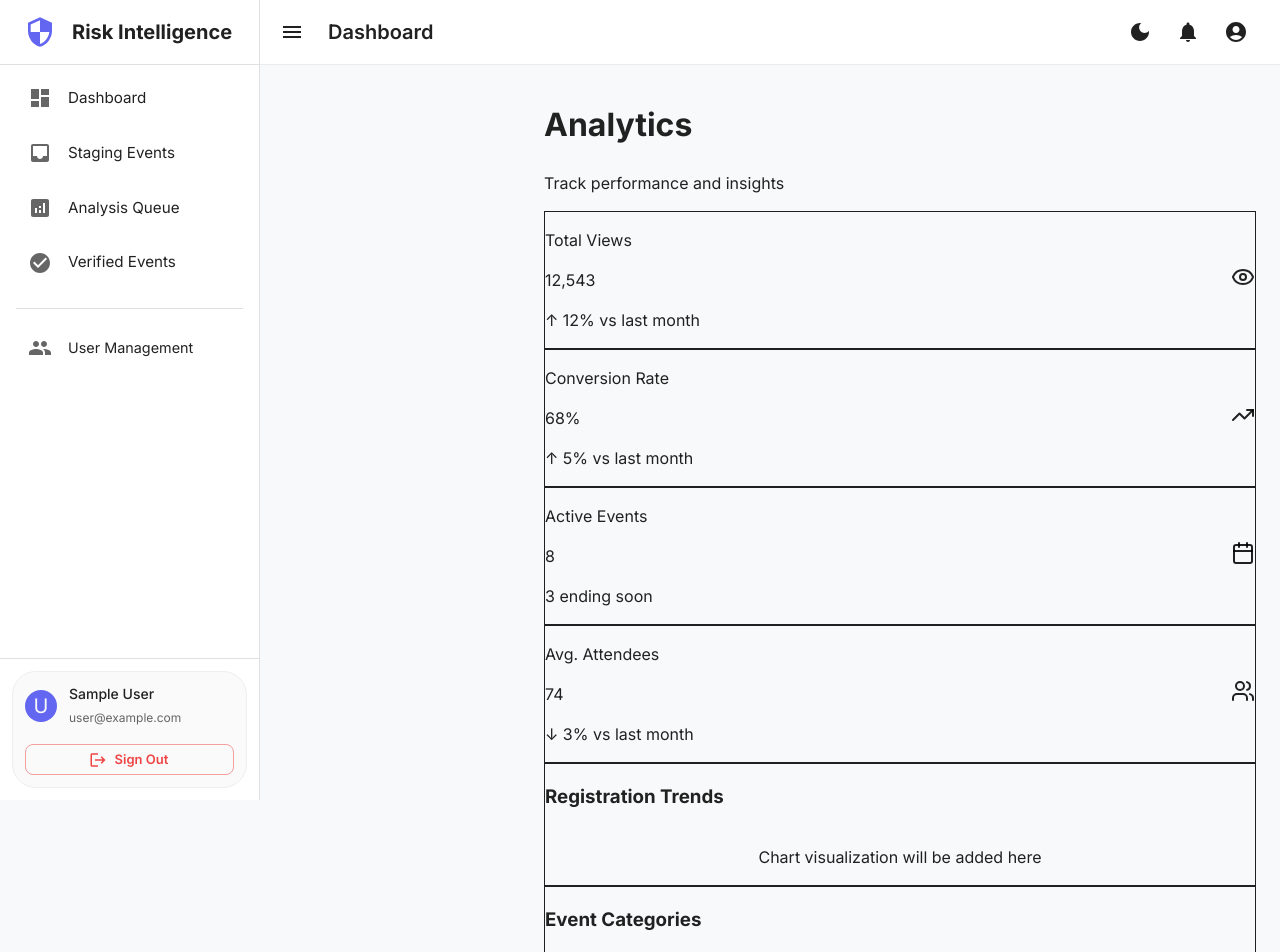
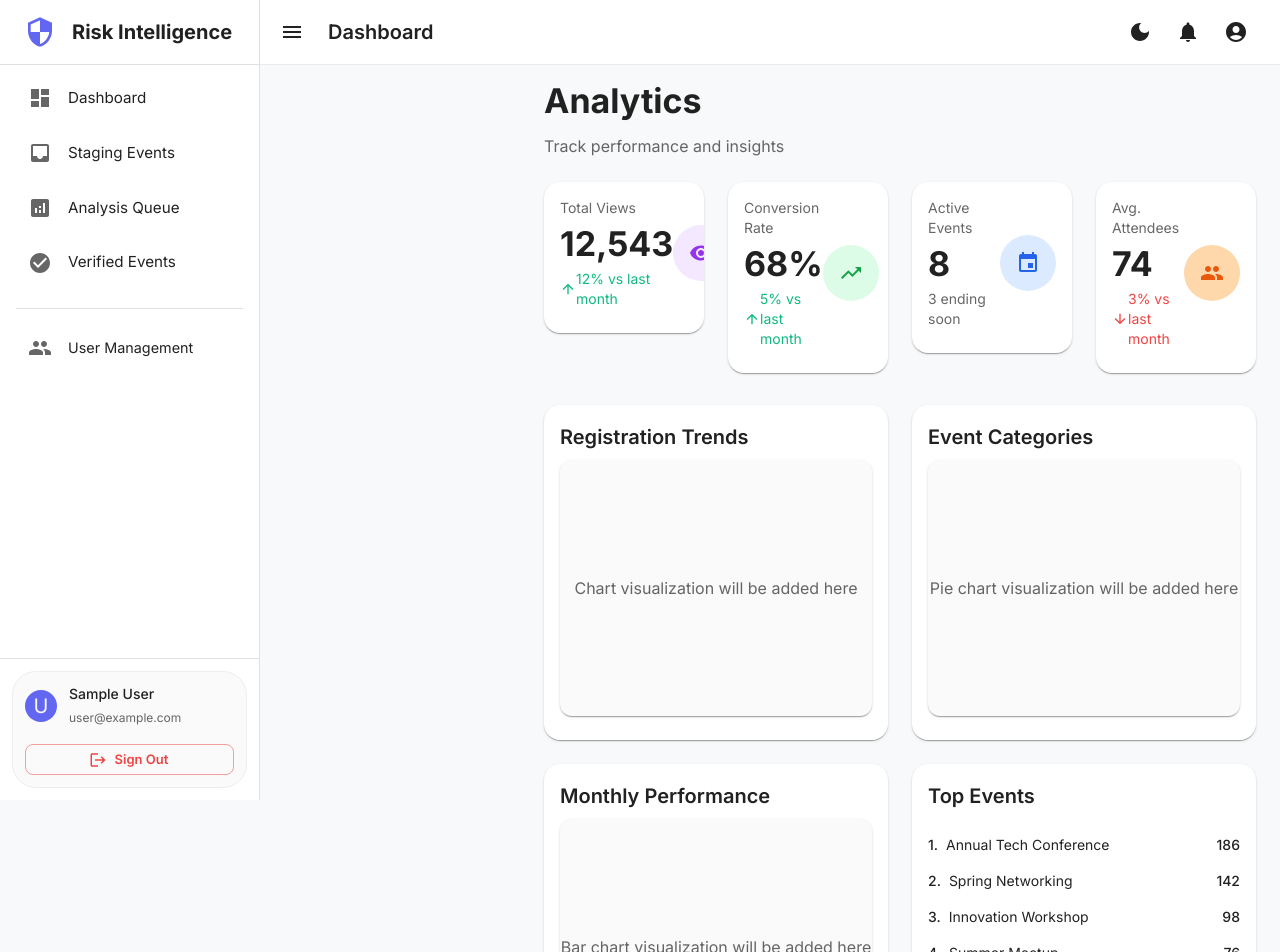
Before and after one commit to arcticMV/frf-event-hub, a Next.js app: page /dashboard/analytics in a window 1280 px wide. Shown: the top 952 px of the page. Built offline with nearby package versions, Linux system fonts and the light colour scheme; no server answers; the database is empty; sample sign-in values are in the browser's storage.

Commit message:
1 update 0110

```diff
--- a/src/app/dashboard/analytics/page.tsx
+++ b/src/app/dashboard/analytics/page.tsx
@@ -1,115 +1,243 @@
 'use client';
 
-import { TrendingUp, Users, Calendar, Eye } from 'lucide-react';
+import {
+  Box,
+  Typography,
+  Card,
+  CardContent,
+  Paper,
+  Avatar,
+  List,
+  ListItem,
+  ListItemText,
+} from '@mui/material';
+import Grid from '@mui/material/GridLegacy';
+import {
+  TrendingUp as TrendingUpIcon,
+  People as PeopleIcon,
+  Event as EventIcon,
+  Visibility as VisibilityIcon,
+  ArrowUpward as ArrowUpIcon,
+  ArrowDownward as ArrowDownIcon,
+} from '@mui/icons-material';
+
+const metrics = [
+  {
+    title: 'Total Views',
+    value: '12,543',
+    change: 12,
+    positive: true,
+    icon: VisibilityIcon,
+    color: 'purple',
+  },
+  {
+    title: 'Conversion Rate',
+    value: '68%',
+    change: 5,
+    positive: true,
+    icon: TrendingUpIcon,
+    color: 'green',
+  },
+  {
+    title: 'Active Events',
+    value: '8',
+    subtitle: '3 ending soon',
+    icon: EventIcon,
+    color: 'blue',
+  },
+  {
+    title: 'Avg. Attendees',
+    value: '74',
+    change: -3,
+    positive: false,
+    icon: PeopleIcon,
+    color: 'orange',
+  },
+];
+
+const topEvents = [
+  { name: 'Annual Tech Conference', attendees: 186 },
+  { name: 'Spring Networking', attendees: 142 },
+  { name: 'Innovation Workshop', attendees: 98 },
+  { name: 'Summer Meetup', attendees: 76 },
+  { name: 'Product Launch', attendees: 64 },
+];
+
+const getColorValue = (color: string) => {
+  const colors = {
+    purple: { bg: '#f3e8ff', main: '#9333ea' },
+    green: { bg: '#dcfce7', main: '#16a34a' },
+    blue: { bg: '#dbeafe', main: '#2563eb' },
+    orange: { bg: '#fed7aa', main: '#ea580c' },
+  };
+  return colors[color as keyof typeof colors] || colors.blue;
+};
 
 export default function AnalyticsPage() {
   return (
-    <div>
+    <Box>
       {/* Header */}
-      <div className="mb-6">
-        <h1 className="text-2xl font-bold text-gray-900">Analytics</h1>
-        <p className="text-gray-600">Track performance and insights</p>
-      </div>
+      <Box sx={{ mb: 3 }}>
+        <Typography variant="h4" fontWeight="bold" gutterBottom>
+          Analytics
+        </Typography>
+        <Typography variant="body1" color="text.secondary">
+          Track performance and insights
+        </Typography>
+      </Box>
 
       {/* Key Metrics */}
-      <div className="grid grid-cols-1 md:grid-cols-2 lg:grid-cols-4 gap-6 mb-8">
-        <div className="bg-white p-6 rounded-xl shadow-sm border border-gray-200">
-          <div className="flex items-center justify-between">
-            <div>
-              <p className="text-sm font-medium text-gray-600">Total Views</p>
-              <p className="text-3xl font-bold text-gray-900 mt-2">12,543</p>
-              <p className="text-sm text-green-600 mt-1">↑ 12% vs last month</p>
-            </div>
-            <div className="p-3 bg-purple-50 rounded-lg">
-              <Eye className="h-6 w-6 text-purple-600" />
-            </div>
-          </div>
-        </div>
+      <Grid container spacing={3} sx={{ mb: 4 }}>
+        {metrics.map((metric, index) => {
+          const colors = getColorValue(metric.color || 'blue');
+          const Icon = metric.icon;
+          return (
+            <Grid item xs={12} sm={6} md={3} key={index}>
+              <Card>
+                <CardContent>
+                  <Box sx={{ display: 'flex', alignItems: 'center', justifyContent: 'space-between' }}>
+                    <Box>
+                      <Typography variant="body2" color="text.secondary" gutterBottom>
+                        {metric.title}
+                      </Typography>
+                      <Typography variant="h4" fontWeight="bold">
+                        {metric.value}
+                      </Typography>
+                      {metric.change !== undefined ? (
+                        <Box sx={{ display: 'flex', alignItems: 'center', mt: 0.5 }}>
+                          {metric.positive ? (
+                            <ArrowUpIcon sx={{ fontSize: 16, color: 'success.main' }} />
+                          ) : (
+                            <ArrowDownIcon sx={{ fontSize: 16, color: 'error.main' }} />
+                          )}
+                          <Typography
+                            variant="body2"
+                            color={metric.positive ? 'success.main' : 'error.main'}
+                          >
+                            {Math.abs(metric.change)}% vs last month
+                          </Typography>
+                        </Box>
+                      ) : metric.subtitle ? (
+                        <Typography variant="body2" color="text.secondary" sx={{ mt: 0.5 }}>
+                          {metric.subtitle}
+                        </Typography>
+                      ) : null}
+                    </Box>
+                    <Avatar sx={{ bgcolor: colors.bg, width: 56, height: 56 }}>
+                      <Icon sx={{ color: colors.main }} />
+                    </Avatar>
+                  </Box>
+                </CardContent>
+              </Card>
+            </Grid>
+          );
+        })}
+      </Grid>
 
-        <div className="bg-white p-6 rounded-xl shadow-sm border border-gray-200">
-          <div className="flex items-center justify-between">
-            <div>
-              <p className="text-sm font-medium text-gray-600">Conversion Rate</p>
-              <p className="text-3xl font-bold text-gray-900 mt-2">68%</p>
-              <p className="text-sm text-green-600 mt-1">↑ 5% vs last month</p>
-            </div>
-            <div className="p-3 bg-green-50 rounded-lg">
-              <TrendingUp className="h-6 w-6 text-green-600" />
-            </div>
-          </div>
-        </div>
+      {/* Charts */}
+      <Grid container spacing={3}>
+        <Grid item xs={12} md={6}>
+          <Card>
+            <CardContent>
+              <Typography variant="h6" gutterBottom>
+                Registration Trends
+              </Typography>
+              <Paper
+                sx={{
+                  height: 256,
+                  display: 'flex',
+                  alignItems: 'center',
+                  justifyContent: 'center',
+                  bgcolor: 'grey.50',
+                }}
+              >
+                <Typography color="text.secondary">
+                  Chart visualization will be added here
+                </Typography>
+              </Paper>
+            </CardContent>
+          </Card>
+        </Grid>
 
-        <div className="bg-white p-6 rounded-xl shadow-sm border border-gray-200">
-          <div className="flex items-center justify-between">
-            <div>
-              <p className="text-sm font-medium text-gray-600">Active Events</p>
-              <p className="text-3xl font-bold text-gray-900 mt-2">8</p>
-              <p className="text-sm text-gray-500 mt-1">3 ending soon</p>
-            </div>
-            <div className="p-3 bg-blue-50 rounded-lg">
-              <Calendar className="h-6 w-6 text-blue-600" />
-            </div>
-          </div>
-        </div>
+        <Grid item xs={12} md={6}>
+          <Card>
+            <CardContent>
+              <Typography variant="h6" gutterBottom>
+                Event Categories
+              </Typography>
+              <Paper
+                sx={{
+                  height: 256,
+                  display: 'flex',
+                  alignItems: 'center',
+                  justifyContent: 'center',
+                  bgcolor: 'grey.50',
+                }}
+              >
+                <Typography color="text.secondary">
+                  Pie chart visualization will be added here
+                </Typography>
+              </Paper>
+            </CardContent>
+          </Card>
+        </Grid>
 
-        <div className="bg-white p-6 rounded-xl shadow-sm border border-gray-200">
-          <div className="flex items-center justify-between">
-            <div>
-              <p className="text-sm font-medium text-gray-600">Avg. Attendees</p>
-              <p className="text-3xl font-bold text-gray-900 mt-2">74</p>
-              <p className="text-sm text-red-600 mt-1">↓ 3% vs last month</p>
-            </div>
-            <div className="p-3 bg-orange-50 rounded-lg">
-              <Users className="h-6 w-6 text-orange-600" />
-            </div>
-          </div>
-        </div>
-      </div>
+        <Grid item xs={12} md={6}>
+          <Card>
+            <CardContent>
+              <Typography variant="h6" gutterBottom>
+                Monthly Performance
+              </Typography>
+              <Paper
+                sx={{
+                  height: 256,
+                  display: 'flex',
+                  alignItems: 'center',
+                  justifyContent: 'center',
+                  bgcolor: 'grey.50',
+                }}
+              >
+                <Typography color="text.secondary">
+                  Bar chart visualization will be added here
+                </Typography>
+              </Paper>
+            </CardContent>
+          </Card>
+        </Grid>
 
-      {/* Charts Placeholder */}
-      <div className="grid grid-cols-1 lg:grid-cols-2 gap-6">
-        <div className="bg-white p-6 rounded-xl shadow-sm border border-gray-200">
-          <h3 className="text-lg font-semibold text-gray-900 mb-4">Registration Trends</h3>
-          <div className="h-64 flex items-center justify-center bg-gray-50 rounded-lg">
-            <p className="text-gray-500">Chart visualization will be added here</p>
-          </div>
-        </div>
-
-        <div className="bg-white p-6 rounded-xl shadow-sm border border-gray-200">
-          <h3 className="text-lg font-semibold text-gray-900 mb-4">Event Categories</h3>
-          <div className="h-64 flex items-center justify-center bg-gray-50 rounded-lg">
-            <p className="text-gray-500">Pie chart visualization will be added here</p>
-          </div>
-        </div>
-
-        <div className="bg-white p-6 rounded-xl shadow-sm border border-gray-200">
-          <h3 className="text-lg font-semibold text-gray-900 mb-4">Monthly Performance</h3>
-          <div className="h-64 flex items-center justify-center bg-gray-50 rounded-lg">
-            <p className="text-gray-500">Bar chart visualization will be added here</p>
-          </div>
-        </div>
-
-        <div className="bg-white p-6 rounded-xl shadow-sm border border-gray-200">
-          <h3 className="text-lg font-semibold text-gray-900 mb-4">Top Events</h3>
-          <div className="space-y-3">
-            {[
-              { name: 'Annual Tech Conference', attendees: 186 },
-              { name: 'Spring Networking', attendees: 142 },
-              { name: 'Innovation Workshop', attendees: 98 },
-              { name: 'Summer Meetup', attendees: 76 },
-              { name: 'Product Launch', attendees: 64 },
-            ].map((event, index) => (
-              <div key={index} className="flex items-center justify-between">
-                <div className="flex items-center">
-                  <span className="text-sm font-medium text-gray-900">{index + 1}.</span>
-                  <span className="ml-2 text-sm text-gray-700">{event.name}</span>
-                </div>
-                <span className="text-sm font-medium text-gray-900">{event.attendees}</span>
-              </div>
-            ))}
-          </div>
-        </div>
-      </div>
-    </div>
+        <Grid item xs={12} md={6}>
+          <Card>
+            <CardContent>
+              <Typography variant="h6" gutterBottom>
+                Top Events
+              </Typography>
+              <List dense>
+                {topEvents.map((event, index) => (
+                  <ListItem key={index} sx={{ px: 0 }}>
+                    <ListItemText
+                      primary={
+                        <Box sx={{ display: 'flex', alignItems: 'center', justifyContent: 'space-between' }}>
+                          <Box sx={{ display: 'flex', alignItems: 'center' }}>
+                            <Typography variant="body2" fontWeight="medium" sx={{ mr: 1 }}>
+                              {index + 1}.
+                            </Typography>
+                            <Typography variant="body2">
+                              {event.name}
+                            </Typography>
+                          </Box>
+                          <Typography variant="body2" fontWeight="medium">
+                            {event.attendees}
+                          </Typography>
+                        </Box>
+                      }
+                    />
+                  </ListItem>
+                ))}
+              </List>
+            </CardContent>
+          </Card>
+        </Grid>
+      </Grid>
+    </Box>
   );
 }
--- a/src/app/globals.css
+++ b/src/app/globals.css
@@ -1,3 +1,12 @@
-@tailwind base;
-@tailwind components;
-@tailwind utilities;
+/* Global styles */
+* {
+  box-sizing: border-box;
+  padding: 0;
+  margin: 0;
+}
+
+html,
+body {
+  max-width: 100vw;
+  overflow-x: hidden;
+}
--- a/src/app/layout.tsx
+++ b/src/app/layout.tsx
@@ -16,7 +16,7 @@ export default function RootLayout({
 }>) {
   return (
     <html lang="en">
-      <body className={inter.className}>
+      <body style={{ fontFamily: inter.style.fontFamily }}>
         <ThemeProvider>
           <SnackbarProvider
             maxSnack={3}
```
Also changed, not shown: src/app/dashboard/users/page.tsx (+77 -10 lines), src/app/page.tsx (+11 -3 lines), src/components/ProtectedRoute.tsx (+11 -3 lines).
